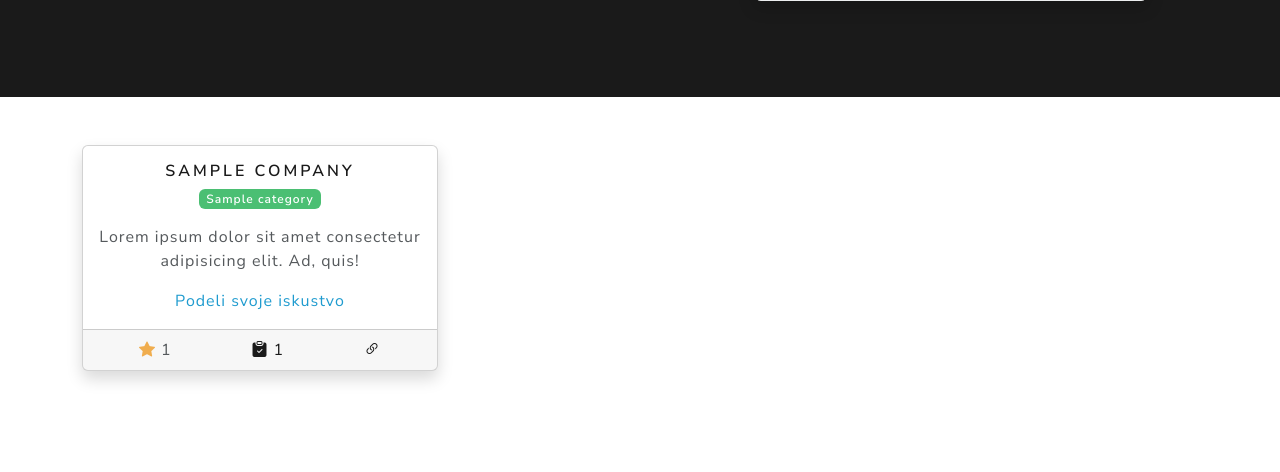
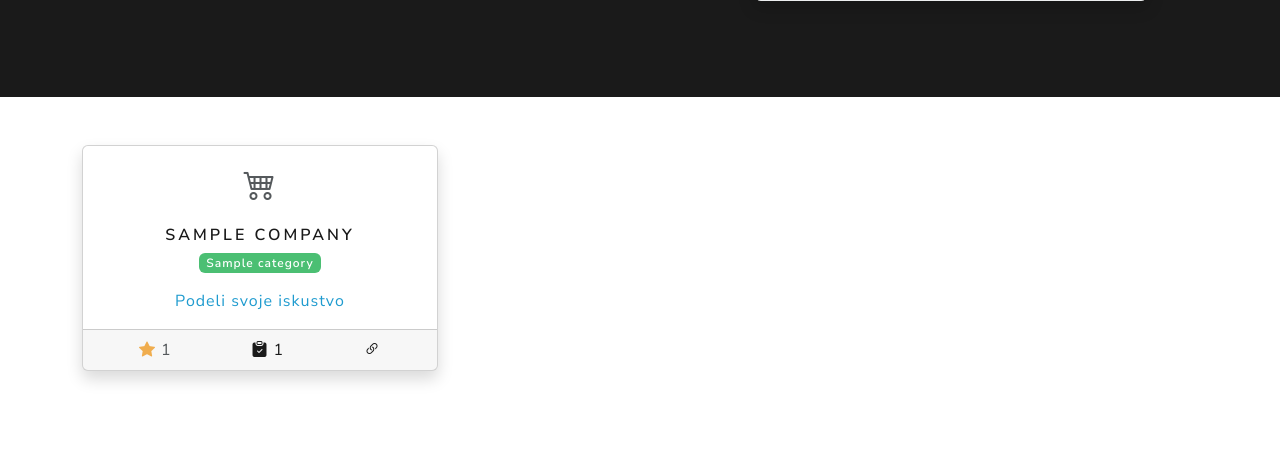
Before and after one commit to slavishchenko/reviews, a Django app: page / in a window 1280 px wide. Shown: the part 948-1420 px from the top of the page. Run offline with Django 4.2, Linux system fonts and the light colour scheme; tables that the repository leaves empty hold one stand-in row (values such as "Sample post"); parts of the project's set-up code (start-up, migrations or seed data) failed here and were passed over; some libraries are stand-ins or nearby versions.

Commit message:
Replace generic company description on company card with shopping cart icon

```diff
--- a/companies/static/companies/js/company_list.js
+++ b/companies/static/companies/js/company_list.js
@@ -55,6 +55,7 @@ function getCompanies(category) {
                 <div class="col">
                     <div class="card shadow h-100">
                         <div class="card-body">
+                            <p class="card-text text-center"><i class="bi bi-cart4 fs-1"></i></p>
                             <h5 class="card-title text-center">
                                 <a class="text-decoration-none" href="/kompanija/${
                                   company.id
@@ -69,7 +70,6 @@ function getCompanies(category) {
                                   })
                                   .join("")}
                             </div>
-                            <p class="card-text text-center">Lorem ipsum dolor sit amet consectetur adipisicing elit. Ad, quis!</p>
                             <div class="d-flex justify-content-center mt-3">
                                 <a href="${baseURL}:${port}/kompanija/${
           company.id
--- a/companies/templates/companies/company_card.html
+++ b/companies/templates/companies/company_card.html
@@ -3,6 +3,7 @@
     <div class="col mb-3">
         <div class="card shadow h-100">
             <div class="card-body">
+                <p class="card-text text-center"><i class="bi bi-cart4 fs-1"></i></p>
                 <h5 class="card-title text-center">
                     <a class="text-decoration-none" href="{% url 'company_detail' company.id company.slug %}">
                         {{ company.name }}
@@ -13,7 +14,6 @@
                         <span class="badge bg-success">{{ category }}</span>
                     {% endfor %}
                 </div>
-                <p class="card-text text-center">Lorem ipsum dolor sit amet consectetur adipisicing elit. Ad, quis!</p>
                 <div class="d-flex justify-content-center mt-3">
                     <a href="{% url 'company_review_create' company.id %}" class="text-decoration-none text-info">Podeli svoje iskustvo</a>
                 </div>
```
